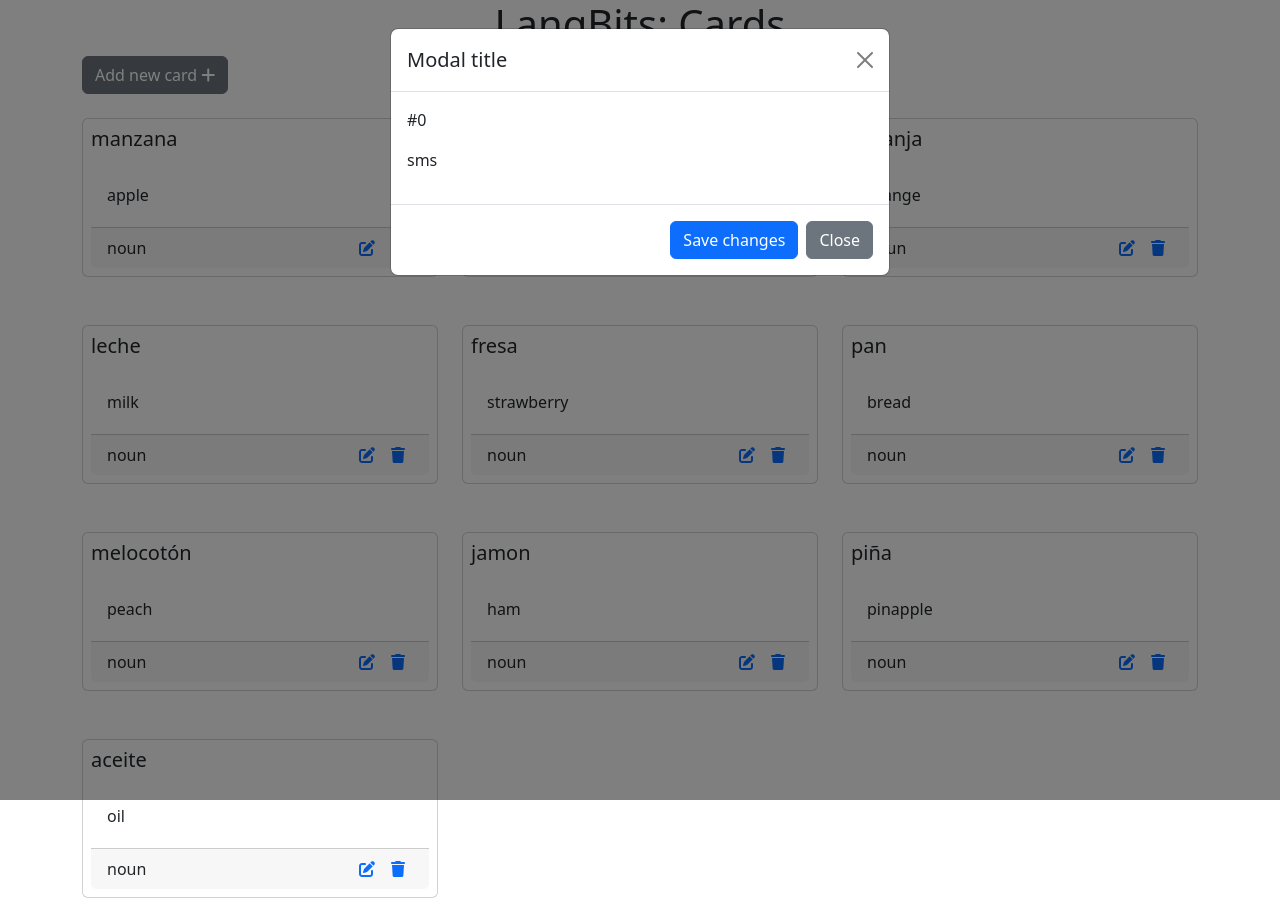
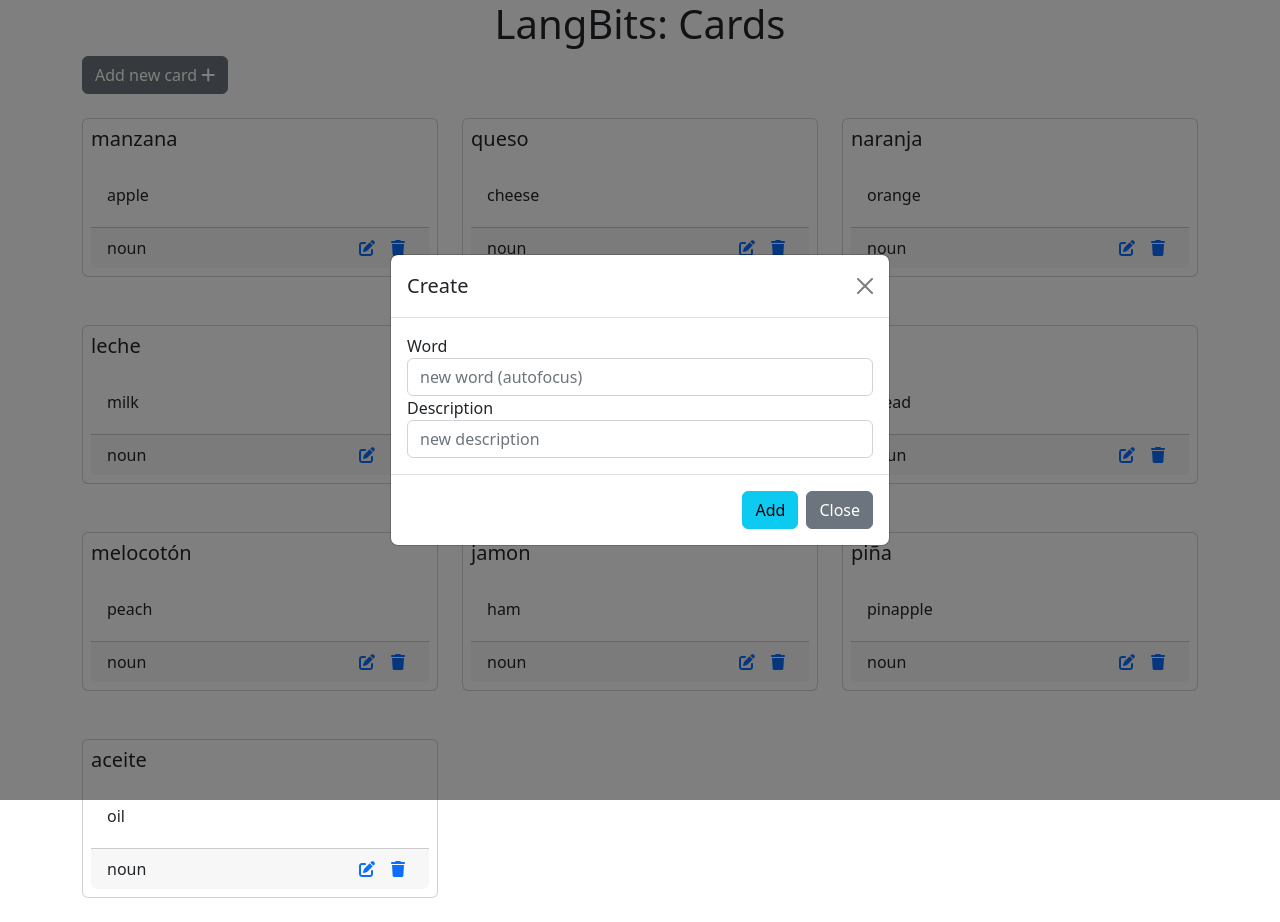
Before and after one commit to subsmatt/langbits, a Next.js app: page / in a window 1280 px wide. Both pictures are taken after a click on the button "Add new card". Built offline with nearby package versions, Linux system fonts and the light colour scheme.

Commit message:
Use modal to insert/update cards. Confirm delete.

```diff
--- a/src/components/Card.jsx
+++ b/src/components/Card.jsx
@@ -1,5 +1,20 @@
+import {CardModalContext} from "../context/CardModalContext";
+import { useContext } from "react";
+
 function Card(props) {
     const {rec, deleteRecord, updateRecord} = props;
+    const {setModalShow, setModalCardId, setModalCardWord, setModalCardDesc} = useContext(CardModalContext);
+
+    function updateCard(id, word, desc){
+        setModalCardId(id);
+        setModalCardWord(word);
+        setModalCardDesc(desc);
+        setModalShow(true);
+    }
+
+    function deleteCard(id){
+        if (confirm("Delete card?") === true) deleteRecord(id);
+    }
 
     return (
         <div className="col-xs-12 col-sm-12 col-md-6 col-lg-4 my-4" key={rec.id}>
@@ -17,12 +32,12 @@ function Card(props) {
                     <div>{rec.type}</div>
                     <div>
                         <span className="mx-2">
-                            <a href="#" onClick={() => {updateRecord({id: rec.id});}}>
+                            <a href="#" onClick={() => {updateCard(rec.id, rec.word, rec.desc);}}>
                                 <i className="fa fa-edit"/>
                             </a>
                         </span>
                         <span className="mx-2">
-                            <a href="#" onClick={() => {deleteRecord(rec.id);}}>
+                            <a href="#" onClick={() => {deleteCard(rec.id);}}>
                                 <i className="fa fa-trash"/>
                             </a>
                         </span>
--- a/src/components/CardAdd.jsx
+++ b/src/components/CardAdd.jsx
@@ -1,19 +1,14 @@
 import { CardModalContext } from "../context/CardModalContext";
 import { useContext } from "react";
 
-function CardAdd(props){
-    const {insertRecord} = props;
-    const {setModalCardId, setModalCardWord, setModalCardDesc} = useContext(CardModalContext);
+function CardAdd(){
+    const {setModalShow, setModalCardId, setModalCardWord, setModalCardDesc} = useContext(CardModalContext);
 
     function createCard(){
         setModalCardId(0);
-        setModalCardWord("sms");
-        setModalCardDesc("description");
-
-        const loCardModal = new bootstrap.Modal('#cardModalContainer', {
-            keyboard: false
-        });
-        loCardModal.show();
+        setModalCardWord("");
+        setModalCardDesc("");
+        setModalShow(true);
     }
 
     return (
--- a/src/components/CardList.jsx
+++ b/src/components/CardList.jsx
@@ -8,7 +8,7 @@ function CardList() {
     const {data, requestStatus, error, deleteRecord, insertRecord, updateRecord} = useRestRequest();
 
     // Show Error and abort if loading failed
-    if (requestStatus === REQUEST_STATUS.FAILURE || data === undefined || data.length === 0) {
+    if (requestStatus === REQUEST_STATUS.FAILURE) {
         return (
             <div className="text-center text-danger my-5">
                 ERROR: <b>Cannot load data. {error}</b>
@@ -16,10 +16,19 @@ function CardList() {
         );
     }
 
+    // Show Error and abort if loading failed
+    if (data === undefined || data.length === 0) {
+        return (
+            <div className="text-center text-info my-5">
+                INFO: <b>No data found.</b>
+            </div>
+        );
+    }
+
     return (
         <>
-            <CardAdd insertRecord={insertRecord}/>
-            <CardModal/>
+            <CardModal insertRecord={insertRecord} updateRecord={updateRecord}/>
+            <CardAdd/>
             <div className="row">
                 {data.map(
                     function(rec) {
--- a/src/components/CardModal/CardModal.jsx
+++ b/src/components/CardModal/CardModal.jsx
@@ -1,30 +1,27 @@
 import { useContext } from "react";
 import { CardModalContext } from "../../context/CardModalContext";
+import CardModalHeader from "./CardModalHeader";
+import CardModalFooter from "./CardModalFooter";
+import CardModalBody from "./CardModalBody";
 
 function CardModal(props) {
-    //const modalShow = true;
-    //let cssShowHide = modalShow && modalShow === true ? "modal show-modal" : "modal hide-modal";
-    const {modalCardId, modalCardWord, setModalCardWord, modalCardDesc, setModalCardDesc} = useContext(CardModalContext);
+    const {modalShow} = useContext(CardModalContext);
+    let cssShowHide = modalShow && modalShow === true ? "modal show-modal d-block" : "modal hide-modal";
+    let cssBackdropShowHide = modalShow && modalShow === true ? "fade modal-backdrop show" : "";
 
     return (
-        <div className="modal fade" id="cardModalContainer" tabIndex={-1} role="dialog">
-            <div className="modal-dialog" role={"document"}>
-                <div className="modal-content">
-                    <div className="modal-header">
-                        <h5 className="modal-title">Modal title</h5>
-                        <button type="button" className="btn-close" data-bs-dismiss="modal" aria-label="Close"></button>
-                    </div>
-                    <div className="modal-body">
-                        <p>#{modalCardId}</p>
-                        <p>{modalCardWord}</p>
-                    </div>
-                    <div className="modal-footer">
-                        <button type="button" className="btn btn-primary" onClick={() => {console.log('Save changes...');}}>Save changes</button>
-                        <button type="button" className="btn btn-secondary" data-bs-dismiss="modal">Close</button>
+        <>
+            <div role="dialog" className={cssShowHide} id="cardModalContainer">
+                <div className="modal-dialog modal-dialog-centered">
+                    <div className="modal-content">
+                        <CardModalHeader />
+                        <CardModalBody />
+                        <CardModalFooter insertRecord={props.insertRecord} updateRecord={props.updateRecord}/>
                     </div>
                 </div>
             </div>
-        </div>
+            <div className={cssBackdropShowHide} id="cardModalBackdrop"></div>
+        </>
     );
 }
 
--- /dev/null
+++ b/src/components/CardModal/CardModalBody.jsx
@@ -0,0 +1,29 @@
+import { useContext } from "react";
+import { CardModalContext } from "../../context/CardModalContext";
+
+function CardModalBody(){
+    const {modalCardWord, setModalCardWord, modalCardDesc, setModalCardDesc} = useContext(CardModalContext);
+
+    return (
+        <div className="modal-body">
+            <form>
+                <div className="row">
+                    <div className="col-md-12">
+                        <div className="rec-word">
+                            <label>Word</label>
+                            <input type="text" className="form-control" autoFocus placeholder="new word (autofocus)" value={modalCardWord} onChange={(e) => {setModalCardWord(e.target.value);}}/>
+                        </div>
+                    </div>
+                    <div className="col-md-12">
+                    <div className="rec-desc">
+                            <label>Description</label>
+                            <input type="text" className="form-control" placeholder="new description" value={modalCardDesc} onChange={(e) => {setModalCardDesc(e.target.value);}}/>
+                        </div>
+                    </div>
+                </div>
+            </form>
+        </div>
+    );
+}
+
+export default CardModalBody;
--- /dev/null
+++ b/src/components/CardModal/CardModalFooter.jsx
@@ -0,0 +1,34 @@
+import { useContext } from "react";
+import { CardModalContext } from "../../context/CardModalContext";
+
+function CardModalFooter(props){
+    const {setModalShow, modalCardId, setModalCardId, modalCardWord, setModalCardWord, modalCardDesc, setModalCardDesc} = useContext(CardModalContext);
+    const {insertRecord, updateRecord} = props;
+
+    function closeModal() {
+        setModalCardId(0);
+        setModalCardWord("");
+        setModalCardDesc("");
+        setModalShow(false);
+    }
+
+    return (
+        <div className="modal-footer">
+            {modalCardId === 0 && (
+                <button type="button" className="btn btn-info" onClick={() => {
+                    insertRecord({word: modalCardWord, desc: modalCardDesc});
+                    closeModal();
+                }}>Add</button>
+            )}
+            {modalCardId !== 0 && (
+                <button type="button" className="btn btn-primary" onClick={() => {
+                    updateRecord({id: modalCardId, word: modalCardWord, desc: modalCardDesc});
+                    closeModal();
+                }}>Save</button>
+            )}
+            <button type="button" className="btn btn-secondary" data-bs-dismiss="modal" onClick={() => {closeModal();}}>Close</button>
+        </div>
+    );
+}
+
+export default CardModalFooter;
--- /dev/null
+++ b/src/components/CardModal/CardModalHeader.jsx
@@ -0,0 +1,15 @@
+import { useContext } from "react";
+import { CardModalContext } from "../../context/CardModalContext";
+
+function CardModalHeader(){
+    const {modalCardId, setModalShow} = useContext(CardModalContext);
+
+    return (
+        <div className="modal-header">
+            <h5 className="modal-title">{modalCardId === 0 ? "Create" : "Edit"}</h5>
+            <button type="button" className="btn-close" data-bs-dismiss="modal" aria-label="Close" onClick={() => {setModalShow(false);}}></button>
+        </div>
+    );
+}
+
+export default CardModalHeader;
--- a/src/components/Content.jsx
+++ b/src/components/Content.jsx
@@ -6,11 +6,9 @@ function Content(){
     const contextValueCardModal = useCardModal();
 
     return (
-        <div className="container">
-            <CardModalContext.Provider value={contextValueCardModal}>
-                <CardList />
-            </CardModalContext.Provider>
-        </div>
+        <CardModalContext.Provider value={contextValueCardModal}>
+            <CardList />
+        </CardModalContext.Provider>
     );
 }
 
--- a/src/components/LangBitsApp.jsx
+++ b/src/components/LangBitsApp.jsx
@@ -3,10 +3,10 @@ import Header from "./Header";
 
 function LangBitsApp() {
     return (
-        <>
+        <div className="container">
             <Header/>
             <Content/>
-        </>
+        </div>
     );
 }
 
--- a/src/context/CardModalContext.js
+++ b/src/context/CardModalContext.js
@@ -1,8 +1,8 @@
 import { createContext } from "react";
 
 const CardModalContext = createContext({
-    //modalShow: false,
-    //setModalShow: () => {},
+    modalShow: false,
+    setModalShow: () => {},
     modalCardId: 0,
     setModalCardId: () => {},
     modalCardWord: "",
--- a/src/hooks/useCardModal.js
+++ b/src/hooks/useCardModal.js
@@ -1,13 +1,13 @@
 import { useState } from "react";
 
 function useCardModal() {
-    //const [modalShow, setModalShow] = useState(false);
+    const [modalShow, setModalShow] = useState(false);
     const [modalCardId, setModalCardId] = useState(0);
     const [modalCardWord, setModalCardWord] = useState("");
     const [modalCardDesc, setModalCardDesc] = useState("");
 
     return {
-        //modalShow, setModalShow,
+        modalShow, setModalShow,
         modalCardId, setModalCardId,
         modalCardWord, setModalCardWord,
         modalCardDesc, setModalCardDesc
--- a/src/hooks/useRestRequest.js
+++ b/src/hooks/useRestRequest.js
@@ -33,13 +33,9 @@ function useRestRequest() {
 
     function insertRecord(aoRec){
         const lsFuncName = "useRestRequst>insertRecord";
-        console.log(`${lsFuncName}...`);
-
-        // TEMP copy the first record
-        aoRec = data[0];
 
         // Check if records is in correct format
-        if(aoRec && aoRec.word) {
+        if(aoRec && (aoRec.word && aoRec.desc)) {
             const originalRecords = [...data];
 
             // Set newId to be max id among existing records + 1
@@ -57,19 +53,16 @@ function useRestRequest() {
 
             const newRecord = {
                 "id": newId.toString(),
-                //"lang": "es",
-                "word": aoRec.word ? aoRec.word + newId : "word(new)",
-                //"desc_lang": "en",
-                "desc": aoRec.desc ? aoRec.desc + newId : "desc(new)",
-                //"tags": [
-                //"fruit",
-                //"food"
-                //],
-                //"type": "noun",
-                //"hits": 0,
-                //"examples": [],
-                //"familiar": false,
-                //"iknowthis": false
+                "lang": "es",
+                "word": aoRec.word ? aoRec.word : "word(new)",
+                "desc_lang": "en",
+                "desc": aoRec.desc ? aoRec.desc : "desc(new)",
+                "tags": [],
+                "type": "noun",
+                "hits": 0,
+                "examples": [],
+                "familiar": false,
+                "iknowthis": false
             };
 
             async function handleInsert(aoNewRec) {
@@ -91,19 +84,20 @@ function useRestRequest() {
     }
 
     function updateRecord(aoRec){
-        const lsFuncName = "useRestRequst>deleteRecord";
+        const lsFuncName = "useRestRequst>updateRecord";
 
         if (aoRec && aoRec.id) {
-            const originalData = [...data];
+            const originalRecords = [...data];
 
-            const originalRecord = originalData.find(function (rec){
+            const originalRecord = originalRecords.find(function (rec){
                 return rec.id == aoRec.id;
             });
-            const updatedRecord = {...originalRecord, word: originalRecord.word + "(upd)", desc: originalRecord.desc + "(upd)"};
+
+            const updatedRecord = {...originalRecord, word: aoRec.word, desc: aoRec.desc};
 
             try {
                 setData(function(){
-                    return originalData.map(function (rec) {
+                    return originalRecords.map(function (rec) {
                         return rec.id != aoRec.id ? rec : updatedRecord;
                     });
                 });
@@ -120,7 +114,6 @@ function useRestRequest() {
 
     function deleteRecord(asId){
         const lsFuncName = "useRestRequst>deleteRecord";
-        console.log(`${lsFuncName} id[${asId}]`);
 
         // Check if Id is valid
         if(asId) {
```
